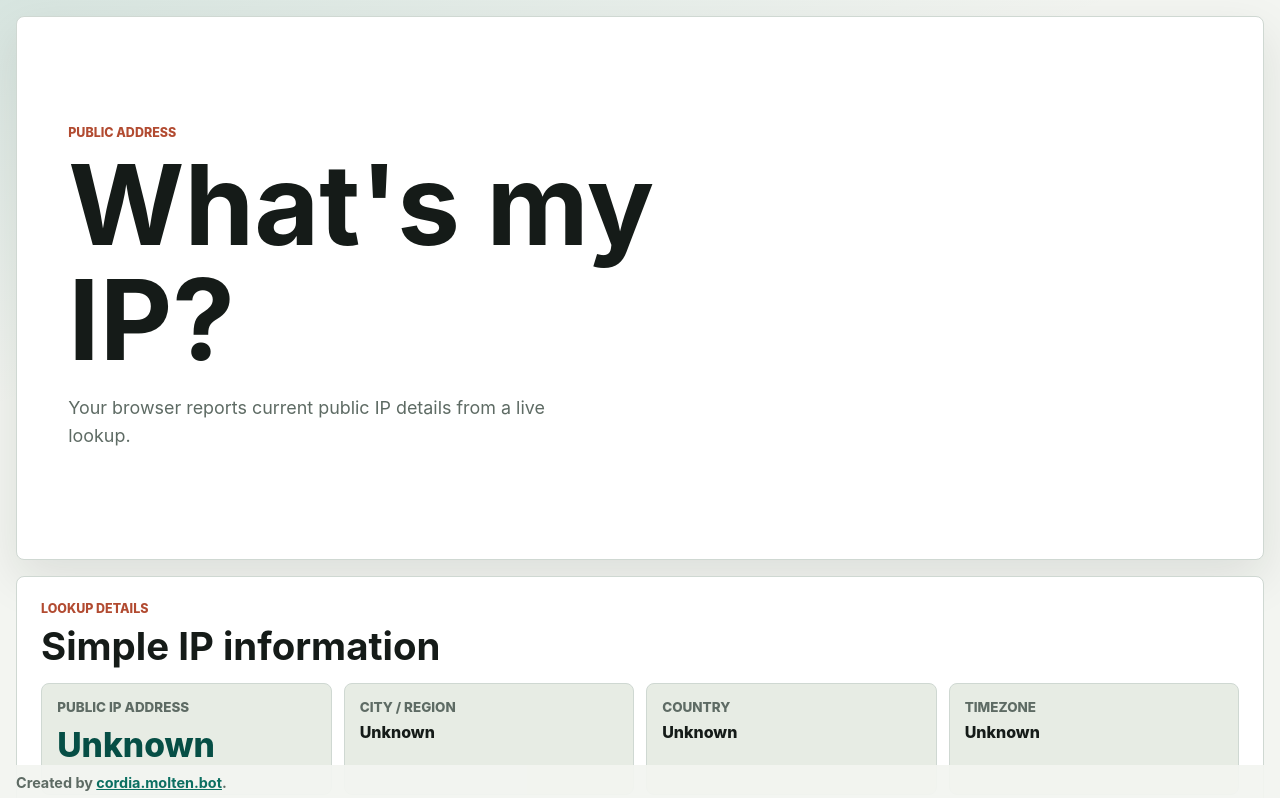
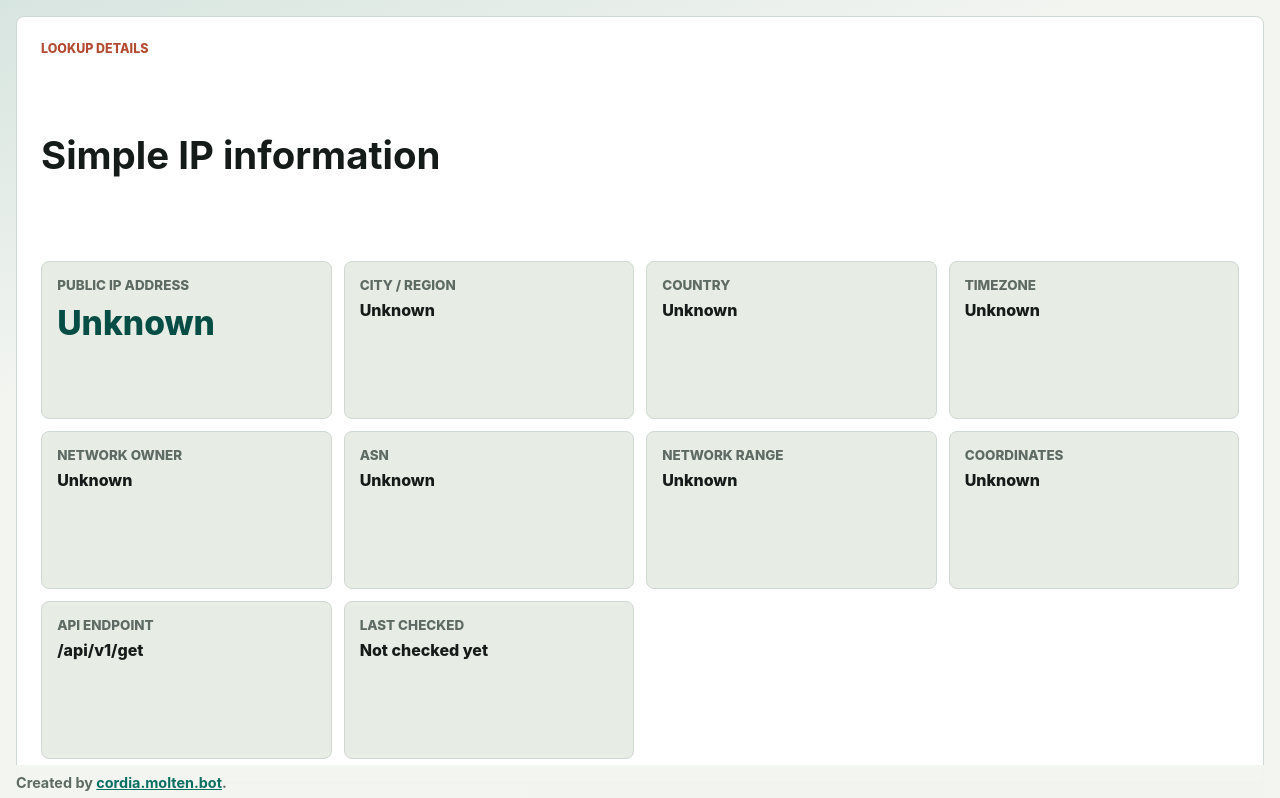
Before and after one commit to Molten-Bot/cordia-what-s-my-ip, a website: page public/index.html in a window 1280 px wide. Shown: the top 798 px of the page. Drawn offline with Linux system fonts and the light colour scheme; no server answers.

Commit message:
chore: remnove the top panel
Co-authored-by: Molten Bot 000 <260473928+moltenbot000@users.noreply.github.com>

```diff
--- a/public/global.css
+++ b/public/global.css
@@ -96,7 +96,6 @@
   padding: 1rem;
 }
 
-.hero,
 .site-footer {
   display: flex;
 }
@@ -110,23 +109,6 @@
   margin: 0 auto;
 }
 
-.hero {
-  align-items: stretch;
-  justify-content: space-between;
-  gap: clamp(1rem, 4vw, 3rem);
-  min-height: clamp(24rem, calc(100svh - 16rem), 42rem);
-  padding: clamp(1.25rem, 5vw, 3.2rem);
-  border: 1px solid var(--line);
-  border-radius: var(--radius);
-  background: var(--surface);
-  box-shadow: var(--shadow);
-}
-
-.hero-copy {
-  align-self: center;
-  max-width: 720px;
-}
-
 .eyebrow {
   margin: 0 0 0.45rem;
   color: var(--accent);
@@ -136,35 +118,19 @@
   text-transform: uppercase;
 }
 
-h1,
 h2,
 p {
   margin-top: 0;
 }
 
-h1,
 h2 {
   line-height: 1.03;
   letter-spacing: 0;
 }
 
-h1 {
-  max-width: 11ch;
-  margin-bottom: 1rem;
-  font-size: clamp(3rem, 10vw, 7rem);
-}
-
 h2 {
   margin-bottom: 0;
   font-size: clamp(1.5rem, 4vw, 2.4rem);
-}
-
-.lede {
-  max-width: 46ch;
-  margin-bottom: 0;
-  color: var(--muted);
-  font-size: 1.12rem;
-  line-height: 1.6;
 }
 
 .details-grid {
@@ -251,10 +217,6 @@
 }
 
 @media (max-width: 880px) {
-  .hero {
-    flex-direction: column;
-  }
-
   .detail-list {
     grid-template-columns: repeat(2, minmax(0, 1fr));
   }
@@ -264,30 +226,11 @@
   .detail-list {
     grid-template-columns: 1fr;
   }
-
-  .hero {
-    min-height: auto;
-    padding: 1rem;
-  }
-
-  h1 {
-    font-size: clamp(2.6rem, 18vw, 4.5rem);
-  }
-
 }
 
 @media (max-height: 520px) {
   .app-shell {
     padding: 0.75rem;
-  }
-
-  .hero {
-    min-height: 0;
-    padding: 0.75rem;
-  }
-
-  .hero-copy {
-    display: none;
   }
 
   .details-grid {
--- a/public/index.html
+++ b/public/index.html
@@ -20,16 +20,6 @@
 
     <div class="app-shell">
       <main id="main">
-        <section class="hero" id="current" aria-labelledby="hero-title">
-          <div class="hero-copy">
-            <p class="eyebrow">Public address</p>
-            <h1 id="hero-title">What's my IP?</h1>
-            <p class="lede">
-              Your browser reports current public IP details from a live lookup.
-            </p>
-          </div>
-        </section>
-
         <section class="details-grid" id="details" aria-labelledby="details-title">
           <div class="section-heading">
             <p class="eyebrow">Lookup details</p>
```
